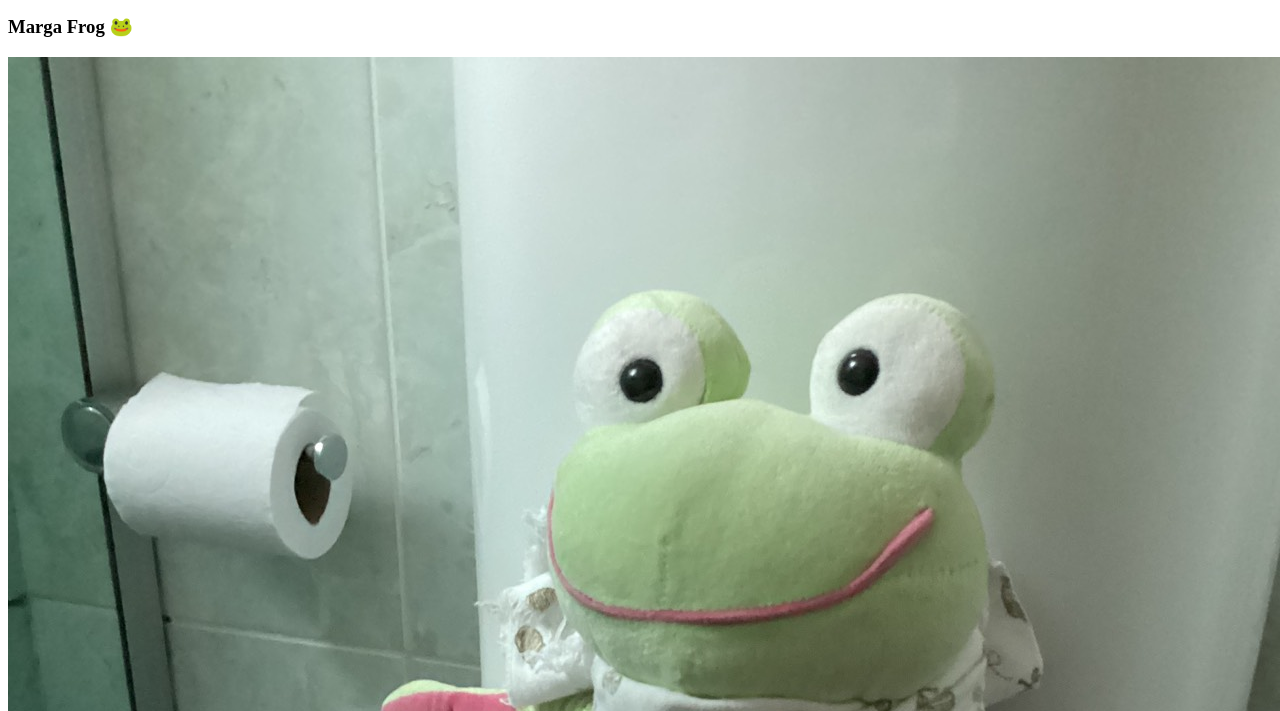
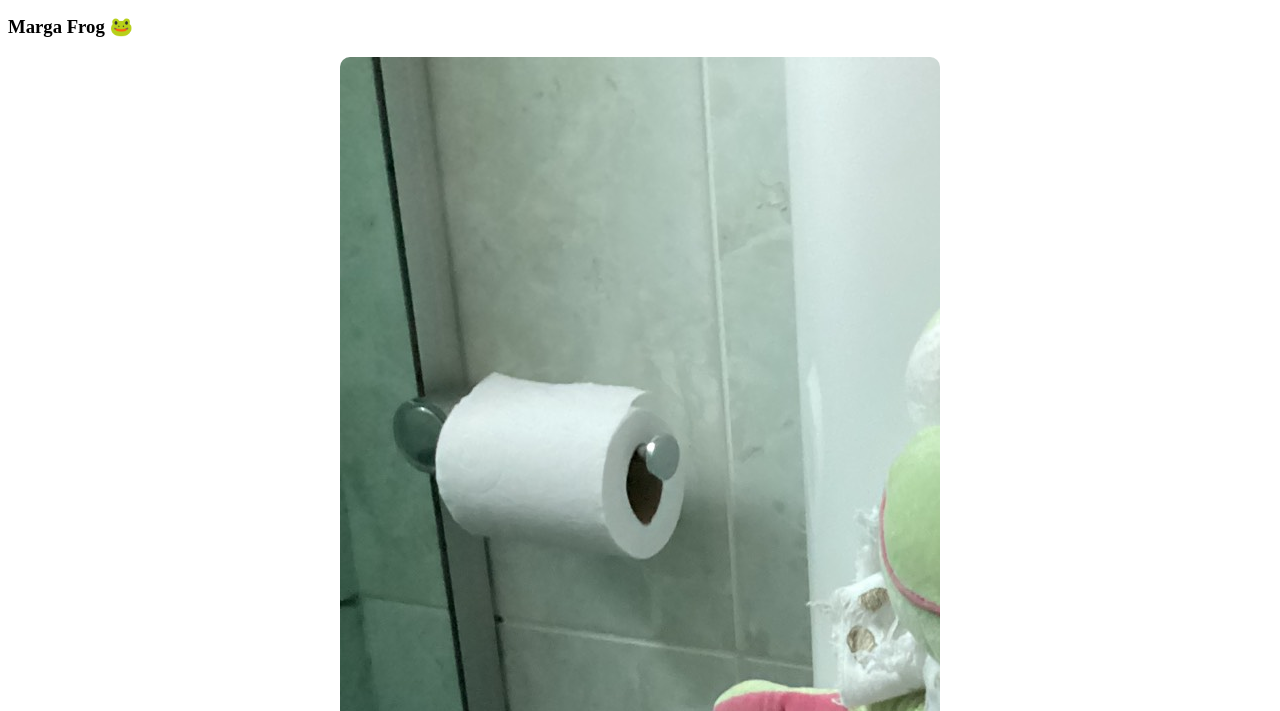
Before and after one commit to Frogssite24/Frogssite24.github.io, a plain HTML site: page pagina-blog.html in a window 1280 px wide. Shown: the part 89-800 px from the top of the page. Drawn offline with Linux system fonts and the light colour scheme.

Commit message:
Update style-blog.css
comm

```diff
--- a/style-blog.css
+++ b/style-blog.css
@@ -15,14 +15,21 @@ h1 {
     box-sizing: border-box;
 }
 
-.slides img  {
-    width: 550px;
-    height: 500px;
-    border-radius: 2px;
-    align-items: right;
-    text-align:right;
-    justify-content:right;
-}
+  .carousel {
+            position: relative;
+            width: 80%; /* largura do carrossel */
+            max-width: 600px; /* largura máxima */
+            margin: auto;
+            overflow: hidden;
+            border-radius: 10px; /* bordas arredondadas */
+
+
+   .carousel img {
+            width: 100%;
+            display: none; /* esconde todas as imagens inicialmente */
+        }
+
+
 
 .h3{
     display: flex;
```
